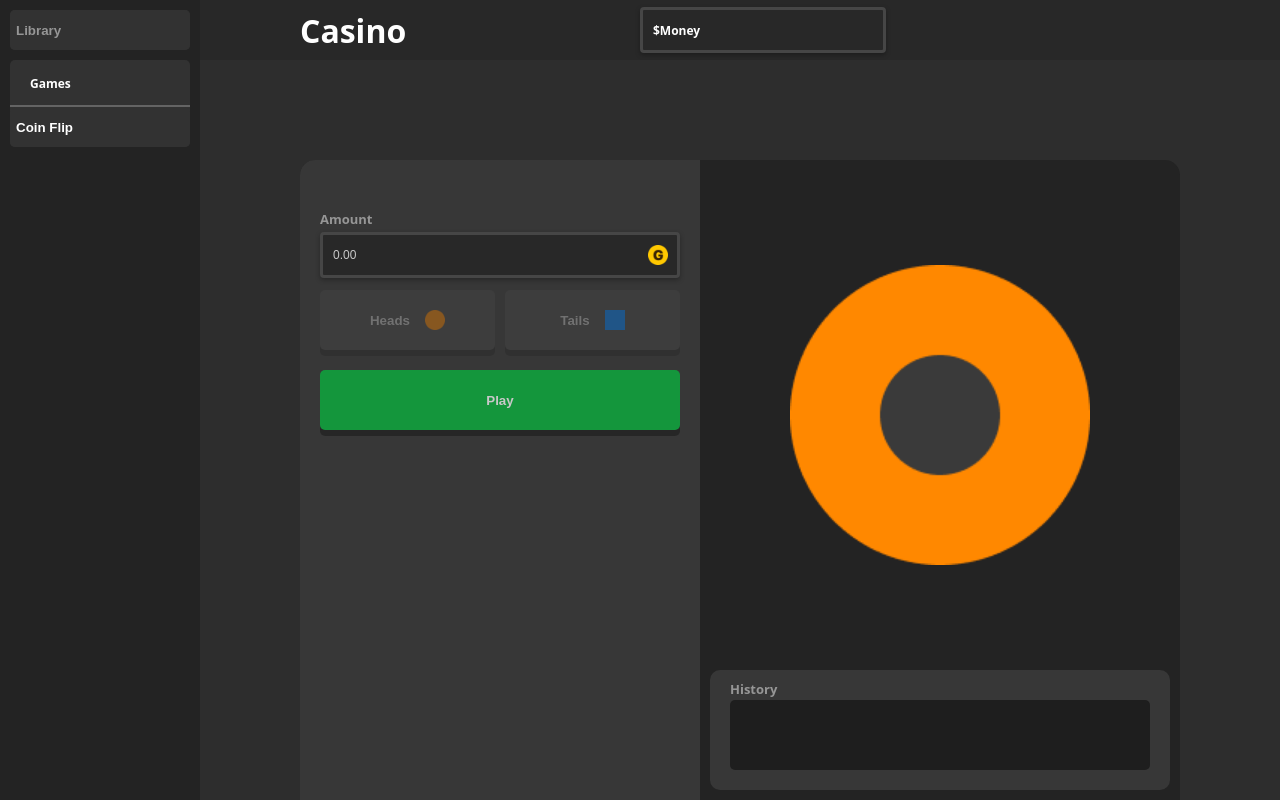
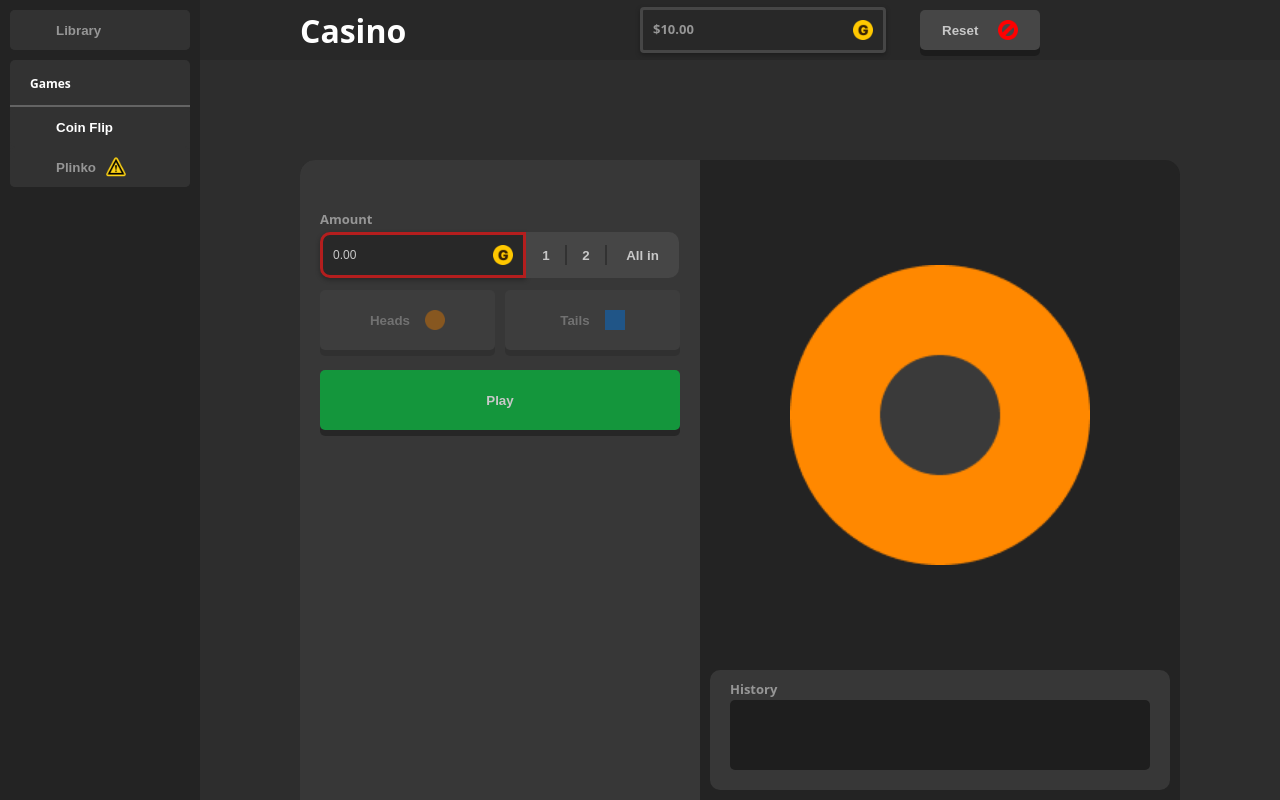
Before and after one commit to waffold/casino, a plain HTML site: page coinflip/index.html in a window 1280 px wide. Drawn offline with Linux system fonts and the light colour scheme; files that its build step writes are made by us from their sources.

Commit message:
Update index.html

```diff
--- a/coinflip/index.html
+++ b/coinflip/index.html
@@ -11,12 +11,21 @@
 <body>
     <div id="site-banner">
         <h1 id="site-header">Casino</h1>
-        <div id="cash-container" class="input cash">$Money</div>
+        <div id="cash-container" class="input cash">
+            <img src="https://waffold.github.io/casino/images/gold.png" class="after-icon field-icon">
+            <span id="cash"class="label">$Money</span>
+        </div>
+        <button id="reset-btn" class="game-btn">
+            <span>Reset</span>
+            <img src="https://waffold.github.io/casino/images/reset.png" class="label-icon">
+        </button>
     </div>
     <div id="nav-bar">
         <div id="library-bar" class="nav-bar-item">
-            <div class="nav-btns">
-                <button id="nav-library-btn" class="nav-btn">Library</button>
+            <div id="nav-library-btn" class="nav-btns">
+                <button class="nav-btn">
+                    <span class="nav-text">Library</span>
+                </button>
             </div>
         </div>
         <div id="games-bar" class="nav-bar-item">
@@ -24,8 +33,16 @@
                 <span class="nav-header-text">Games</span>
                 <div class="nav-header-divider"></div>
             </div>
-            <div class="nav-btns">
-                <button id="nav-coinflip-btn" class="nav-btn nav-selected">Coin Flip</button>
+            <div id="nav-coinflip-btn" class="nav-btns">
+                <button class="nav-btn nav-selected">
+                    <span class="nav-text">Coin Flip</span>
+                </button>
+            </div>
+            <div id="nav-plinko-btn" class="nav-btns">
+                <button class="nav-btn">
+                    <span class="nav-text">Plinko</span>
+                    <img class="label-icon" src="https://waffold.github.io/casino/images/warn.png">
+                </button>
             </div>
         </div>
      </div>
@@ -36,8 +53,13 @@
                 <div class="enter-bet">
                     <span class="label">Amount</span>
                     <div class="field-container">
-                        <img src="https://waffold.github.io/casino/images/gold.png" class="after-icon">
-                        <input id="enter-bet-field" type="number" placeholder="0.00" class="input"></input>
+                        <img src="https://waffold.github.io/casino/images/gold.png" class="after-icon bet-inner">
+                        <input id="enter-bet-field" type="number" placeholder="0.00" class="input bet"></input>
+                        <button id="bet-1" class="bet-option">1</button>
+                        <div class="bet-divider"></div>
+                        <button id="bet-2" class="bet-option">2</button>
+                        <div class="bet-divider divi2"></div>
+                        <button id="bet-allin" class="bet-option bet-extended">All in</button>
                     </div>
                 </div>
                 <div id="profit-area" class="profit hidden">
@@ -72,6 +94,14 @@
                     <div id="coin-history" class="history-container">
                     </div>
                 </div>
+                <div id="win-popup" class="win-popup">
+                    <div id="win-mult" class="win-mult win">3.92x</div>
+                    <div class="win-divider"></div>
+                    <div id="win-amount-container" class="win-amount win">
+                        <span id="win-amount" class="win">$29.20</span>
+                        <img src="https://waffold.github.io/casino/images/gold.png" class="label-icon">
+                    </div>
+                </div>
             </div>
         </div>
     </div>
```
